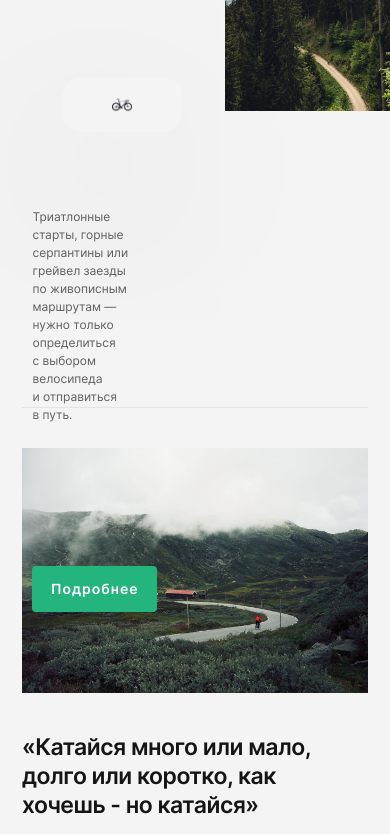
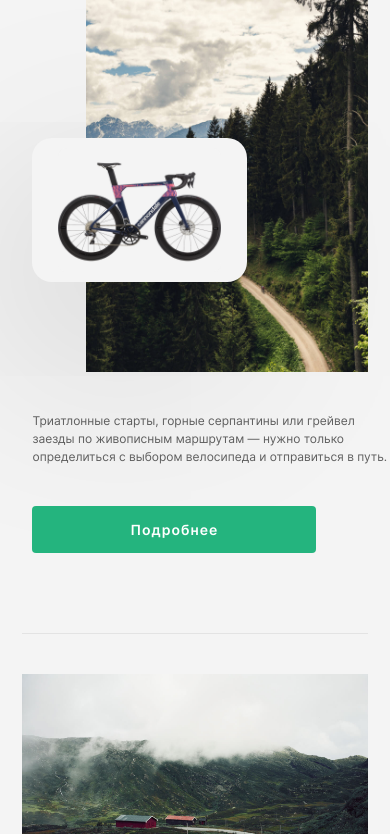
Before and after one commit to dashalalala24/competition__-first-of-type, a plain HTML site: page index.html in a window 390 px wide. Shown: the part 209-1043 px from the top of the page. Drawn offline with Linux system fonts and the light colour scheme.

Commit message:
pre-final

```diff
--- a/blocks/bikes/__caption/bikes__caption.css
+++ b/blocks/bikes/__caption/bikes__caption.css
@@ -9,13 +9,12 @@
 
 @media screen and (max-width: 768px) {
   .bikes__caption {
-    padding: 0;
+    margin: 0 auto;
     font-size: 14px;
     line-height: 129%;
     width: max-content;
     position: relative;
-    top: -10%;
-    left: 39%;
+    bottom: 70px;
   }
 }
 
--- a/blocks/footer/__input/footer__input.css
+++ b/blocks/footer/__input/footer__input.css
@@ -10,6 +10,12 @@
   border-radius: 4px;
 }
 
+@media screen and (max-width: 798px) {
+  .footer__input {
+    width: 70%;
+  }
+}
+
 @media screen and (max-width: 390px) {
   .footer__input {
     width: 88.75%;
--- a/blocks/header/__nav/header__nav.css
+++ b/blocks/header/__nav/header__nav.css
@@ -1,7 +1,7 @@
 .header__nav {
   padding: 28px 120px;
   max-width: 1200px;
-  width: 100%;
+  width: calc(1200 / 1440 * 100%);
   background-color: #F4F4F4;
   display: flex;
   justify-content: flex-end;
--- a/blocks/intro/__quote-author/intro__quote-author.css
+++ b/blocks/intro/__quote-author/intro__quote-author.css
@@ -12,6 +12,12 @@
   text-decoration: none;
 }
 
+@media screen and (max-width: 1024px) {
+  .intro__quote-author {
+    padding: calc(120 / 460 * 100%) 0 0;
+  }
+}
+
 @media screen and (max-width: 768px) {
   .intro__quote-author {
     padding-top: 38px;
--- a/blocks/intro/__quote/intro__quote.css
+++ b/blocks/intro/__quote/intro__quote.css
@@ -12,6 +12,12 @@
   margin: 0;
 }
 
+@media screen and (max-width: 1280px) {
+  .intro__quote {
+    font-size: 24px;
+  }
+}
+
 @media screen and (max-width: 768px) {
   .intro__quote {
     padding-top: 40px;
@@ -19,7 +25,3 @@
     line-height: 126%;
   }
 }
-
-@media screen and (max-width: 320px) {
-  .intro__quote {}
-}
--- a/blocks/lead/__bike-container/lead__bike-container.css
+++ b/blocks/lead/__bike-container/lead__bike-container.css
@@ -11,18 +11,30 @@
 
 @media screen and (max-width: 768px) {
   .lead__bike-container {
-    bottom: 275px;
-    left: 30px;
+    top: 28%;
+    left: 0;
+    max-width: 560px;
+    width: 60%;
+    max-height: 400px;
+  }
+}
+
+@media screen and (max-width: 500px) {
+  .lead__bike-container {
+    top: 15%;
+  }
+}
+
+@media screen and (max-width: 390px) {
+  .lead__bike-container {
+    top: 7%;
+  }
+}
+
+@media screen and (max-width: 320px) {
+  .lead__bike-container {
+    top: 283px;
     max-width: 234px;
     max-height: 188px;
   }
 }
-
-@media screen and (max-width: 320px) {
-.lead__bike-container {
-  top: 283px;
-  left: 0;
-  max-width: 234px;
-  min-height: 188px;
-}
-}
--- a/blocks/lead/__bike-image/lead__bike-image.css
+++ b/blocks/lead/__bike-image/lead__bike-image.css
@@ -12,11 +12,16 @@
   box-sizing: border-box;
 }
 
+@media screen and (max-width: 768px) {
+  .lead__bike-image {
+    border-width: 10.67px 26.59px;
+    max-width: 460px;
+    width: 100%;
+  }
+}
+
 @media screen and (max-width: 320px) {
   .lead__bike-image {
-    border-width: 10.67px 26.59px;
     max-width: 234px;
-    width: auto;
-
   }
 }
--- /dev/null
+++ b/blocks/lead/__button-link/lead__button-link.css
@@ -0,0 +1,10 @@
+.lead__button-link {
+  font-weight: 600;
+  font-size: 14px;
+  line-height: 129%;
+  text-align: center;
+  letter-spacing: 1px;
+  text-decoration: none;
+  color: #FFFFFF;
+  z-index: 3;
+}
--- a/blocks/lead/__button/lead__button.css
+++ b/blocks/lead/__button/lead__button.css
@@ -3,23 +3,44 @@
   max-height: 50px;
   padding: 16px 10px;
   margin: 52px 0 0;
-  font-weight: 600;
-  font-size: 14px;
-  line-height: 129%;
-  text-align: center;
-  letter-spacing: 1px;
-  color: #FFFFFF;
   background-color: #24B47E;
   outline: none;
   border: none;
   border-radius: 4px;
+  position: relative;
+  box-sizing: border-box;
+  transition: all 500ms ease;
+  z-index: 1;
+}
+
+.lead__button:before {
+  content: '';
+  position: absolute;
+  top: 0;
+  left: 0;
+  width: 0;
+  height: 100%;
+  background: #319E75;
+  border-radius: 5px;
+  transition: all 2s ease;
+  z-index: -3;
+}
+
+.lead__button:hover:before {
+  width: 100%;
 }
 
 @media screen and (max-width: 1368px) {
   .lead__button {
+    margin-top: 0;
     max-width: 284px;
     width: 100%;
-    margin: 0 auto 40px;
+  }
+}
+
+@media screen and (max-width: 1024px) {
+  .lead__button {
+    margin-top: 52px;
   }
 }
 
--- a/blocks/lead/__image/lead__image.css
+++ b/blocks/lead/__image/lead__image.css
@@ -8,11 +8,19 @@
   object-fit: contain;
 }
 
+@media screen and (max-width: 768px) {
+  .lead__image {
+    max-width: 606px;
+    width: 79%;
+    padding-top: 40px;
+    margin-left: 15%;
+  }
+}
+
 @media screen and (max-width: 320px) {
   .lead__image {
     max-width: 254px;
     width: 100%;
-    padding-top: 40px;
     margin-left: 30px;
   }
 }
--- a/blocks/lead/__line/lead__line.css
+++ b/blocks/lead/__line/lead__line.css
@@ -2,14 +2,28 @@
   border: 2px solid #D7D4D4;
   width: 128px;
   display: block;
-  margin: 167px 0 209px 224px;
+  /*margin: 167px 0 209px 224px;*/
+  margin: 35% 0 44% 224px;
   padding: 0;
   grid-row-start: 4;
   grid-column: 1;
   align-self: center;
 }
 
-@media screen and (max-width: 768px) {
+/*
+@media screen and (max-width: 1280px) {
+  .lead__line {
+    margin: 15% 0 10% 224px;
+  }
+}*/
+
+@media screen and (max-width: 1280px) {
+  .lead__line {
+    margin: 0 0 20% 224px;
+  }
+}
+
+@media screen and (max-width: 1024px) {
   .lead__line {
     display: none;
   }
--- a/blocks/lead/__link/lead__link.css
+++ b/blocks/lead/__link/lead__link.css
@@ -3,7 +3,9 @@
   font-size: 18px;
   line-height: 100%;
   color: #151515;
-  padding: 170px 0 209px;
+  /*padding: 170px 0 209px;*/
+  margin: 35% 0 44%;
+  padding: 0;
   grid-row: 4/5;
   grid-column: 1/2;
   max-width: 194px;
@@ -15,8 +17,16 @@
   opacity: 0.75;
 }
 
-@media screen and (max-width: 768px) {
-  .lead__link{
+@media screen and (max-width: 1280px) {
+  .lead__link {
+    margin: 0 0 20%;
+    align-self: center;
+  }
+}
+
+
+@media screen and (max-width: 1024px) {
+  .lead__link {
     display: none;
   }
 }
--- a/blocks/lead/lead.css
+++ b/blocks/lead/lead.css
@@ -9,20 +9,34 @@
   padding: 0;
   position: relative;
 }
+
 @media screen and (max-width: 1368px) {
   .lead {
     grid-template-columns: calc(460 / 1320 * 100%) calc(610 / 1320 * 100%);
-    gap: calc(250 / 1320 * 100%);
+    grid-template-rows: 23% min-content min-content min-content;
+    column-gap: calc(250 / 1320 * 100%);
+  }
+}
+
+@media screen and (max-width: 1024px) {
+  .lead {
+    grid-template-columns: calc(513 / 1320 * 100%) calc(610 / 1320 * 100%);
+    column-gap: calc(197 / 1320 * 100%);
+  }
+}
+
+@media screen and (max-width: 768px) {
+  .lead {
+    display: flex;
+    flex-direction: column;
+    padding: 40px 0 80px;
+    justify-content: center;
+    max-width: 100%;
   }
 }
 
 @media screen and (max-width: 320px) {
   .lead {
     margin: 74px 18px 0;
-    padding: 40px 0 80px;
-    display: flex;
-    flex-direction: column;
-    justify-content: center;
-    max-width: 100%;
   }
 }
--- a/index.html
+++ b/index.html
@@ -4,7 +4,7 @@
 <head>
   <meta charset="UTF-8">
   <meta name="viewport" content="width=device-width, initial-scale=1">
-  <meta name="description" content="Лэндинг сервиса по подбору велосипедов">
+  <meta name="description" content="Сервис по подбору велосипедов">
   <meta name="keywords" content="Велосипед, Шоссе, ТТ, Грэвел, Велотренировки">
   <meta name="author" content="Лазарчук Дарья, Екатерина Величко">
   <link rel="stylesheet" href="./pages/index.css">
@@ -33,7 +33,7 @@
         <hr class="lead__line">
         <p class="section-subtitle">Триатлонные старты, горные серпантины или грейвел заезды по&nbsp;живописным
           маршрутам&nbsp;&mdash; нужно только определиться с&nbsp;выбором велосипеда и&nbsp;отправиться в&nbsp;путь.</p>
-        <button class="lead__button" type="button">Подробнее</button>
+        <button class="lead__button" type="button"><a class="lead__button-link" href="#">Подробнее</a></button>
       </section>
       <section class="intro">
         <img class="intro__image" src="./images/intro.jpg" alt="Велосипедист едет по дороге, уходящей в горы">
--- a/pages/index.css
+++ b/pages/index.css
@@ -11,6 +11,7 @@
 @import url(../blocks/lead/__bike-image/lead__bike-image.css);
 @import url(../blocks/lead/__link/lead__link.css);
 @import url(../blocks/lead/__button/lead__button.css);
+@import url(../blocks/lead/__button-link/lead__button-link.css);
 @import url(../blocks/lead/__line/lead__line.css);
 @import url(../blocks/intro/intro.css);
 @import url(../blocks/intro/__image/intro__image.css);
```
Also changed, not shown: 1 other file.
